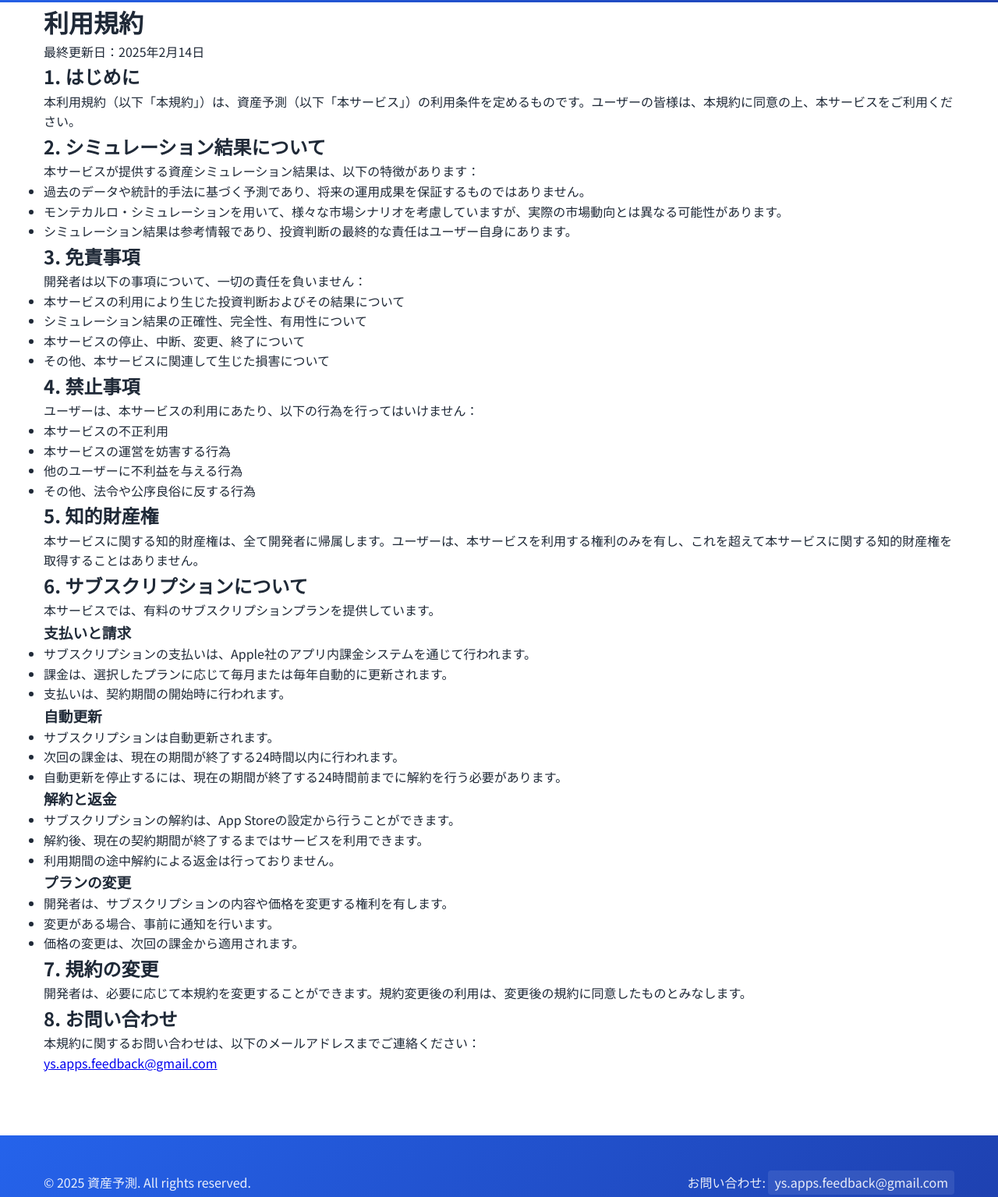
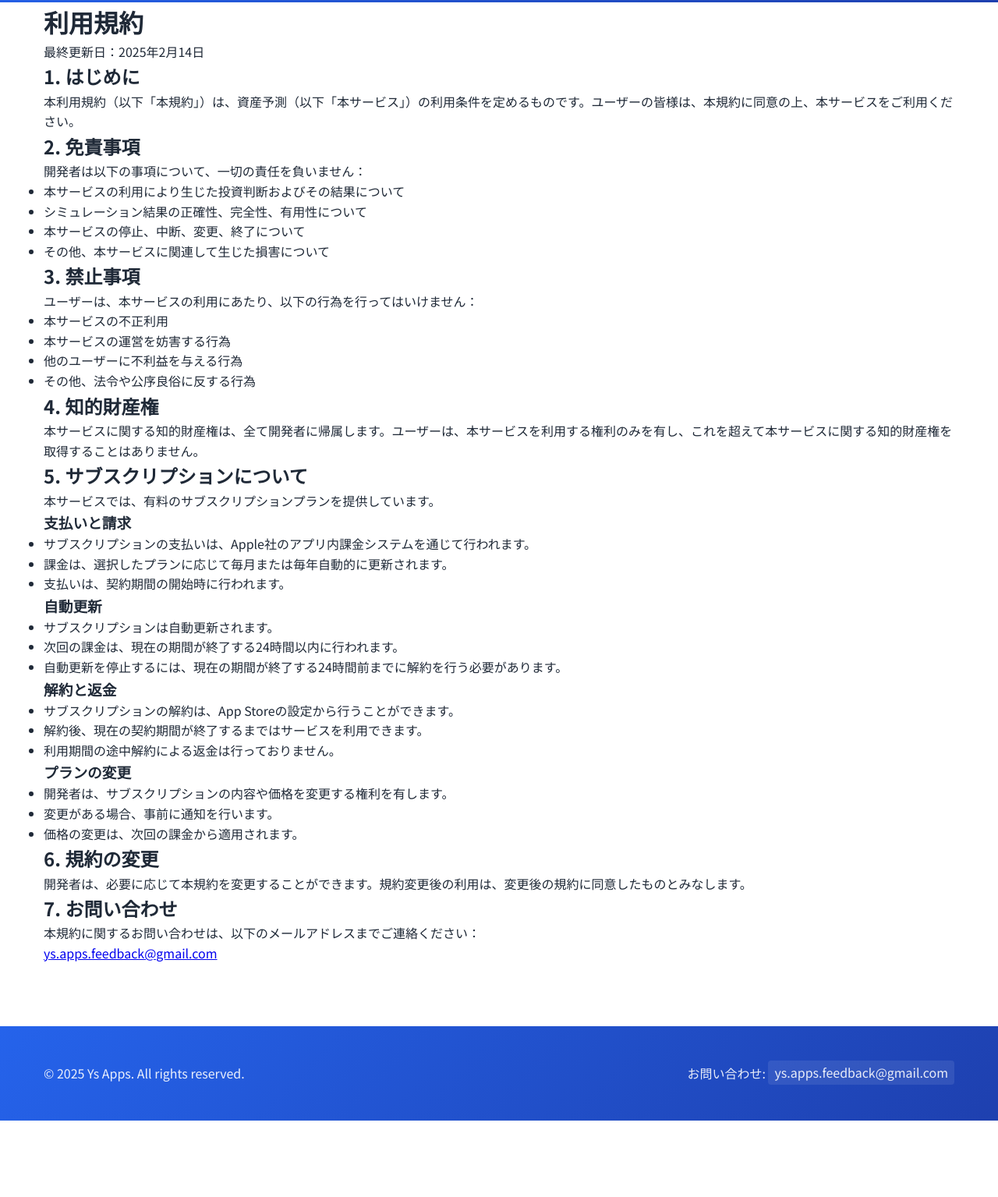
Before and after one commit to ys980323/assetSimPage, a plain HTML site: page terms-of-service.html in a window 1280 px wide. Shown: the part 151-1686 px from the top of the page at 78% size. After the commit the page ends 1588 px from the top, so only its background shows below. Drawn offline with Linux system fonts and the light colour scheme.

Commit message:
いろいろ

```diff
--- a/terms-of-service.html
+++ b/terms-of-service.html
@@ -3,7 +3,7 @@
 <head>
     <meta charset="UTF-8">
     <meta name="viewport" content="width=device-width, initial-scale=1.0">
-    <title>利用規約 - 資産予測</title>
+    <title>利用規約 - Ys Apps</title>
     <link rel="stylesheet" href="css/style.css">
     <link rel="stylesheet" href="https://fonts.googleapis.com/css2?family=Noto+Sans+JP:wght@400;500;700&display=swap">
 </head>
@@ -37,17 +37,7 @@
             </section>
 
             <section class="terms-section">
-                <h2>2. シミュレーション結果について</h2>
-                <p>本サービスが提供する資産シミュレーション結果は、以下の特徴があります：</p>
-                <ul>
-                    <li>過去のデータや統計的手法に基づく予測であり、将来の運用成果を保証するものではありません。</li>
-                    <li>モンテカルロ・シミュレーションを用いて、様々な市場シナリオを考慮していますが、実際の市場動向とは異なる可能性があります。</li>
-                    <li>シミュレーション結果は参考情報であり、投資判断の最終的な責任はユーザー自身にあります。</li>
-                </ul>
-            </section>
-
-            <section class="terms-section">
-                <h2>3. 免責事項</h2>
+                <h2>2. 免責事項</h2>
                 <p>開発者は以下の事項について、一切の責任を負いません：</p>
                 <ul>
                     <li>本サービスの利用により生じた投資判断およびその結果について</li>
@@ -58,7 +48,7 @@
             </section>
 
             <section class="terms-section">
-                <h2>4. 禁止事項</h2>
+                <h2>3. 禁止事項</h2>
                 <p>ユーザーは、本サービスの利用にあたり、以下の行為を行ってはいけません：</p>
                 <ul>
                     <li>本サービスの不正利用</li>
@@ -69,12 +59,12 @@
             </section>
 
             <section class="terms-section">
-                <h2>5. 知的財産権</h2>
+                <h2>4. 知的財産権</h2>
                 <p>本サービスに関する知的財産権は、全て開発者に帰属します。ユーザーは、本サービスを利用する権利のみを有し、これを超えて本サービスに関する知的財産権を取得することはありません。</p>
             </section>
 
             <section class="terms-section">
-                <h2>6. サブスクリプションについて</h2>
+                <h2>5. サブスクリプションについて</h2>
                 <p>本サービスでは、有料のサブスクリプションプランを提供しています。</p>
 
                 <h3>支払いと請求</h3>
@@ -107,12 +97,12 @@
             </section>
 
             <section class="terms-section">
-                <h2>7. 規約の変更</h2>
+                <h2>6. 規約の変更</h2>
                 <p>開発者は、必要に応じて本規約を変更することができます。規約変更後の利用は、変更後の規約に同意したものとみなします。</p>
             </section>
 
             <section class="terms-section">
-                <h2>8. お問い合わせ</h2>
+                <h2>7. お問い合わせ</h2>
                 <p>本規約に関するお問い合わせは、以下のメールアドレスまでご連絡ください：</p>
                 <p><a href="mailto:ys.apps.feedback@gmail.com">ys.apps.feedback@gmail.com</a></p>
             </section>
@@ -123,7 +113,7 @@
         <div class="container">
             <div class="footer-content">
                 <div class="footer-info">
-                    <p>&copy; 2025 資産予測. All rights reserved.</p>
+                    <p>&copy; 2025 Ys Apps. All rights reserved.</p>
                 </div>
                 <div class="footer-contact">
                     <p>お問い合わせ: <a href="mailto:ys.apps.feedback@gmail.com">ys.apps.feedback@gmail.com</a></p>
```
